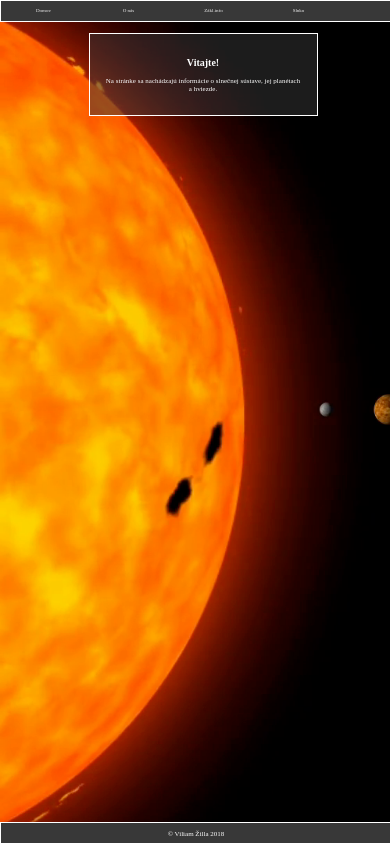
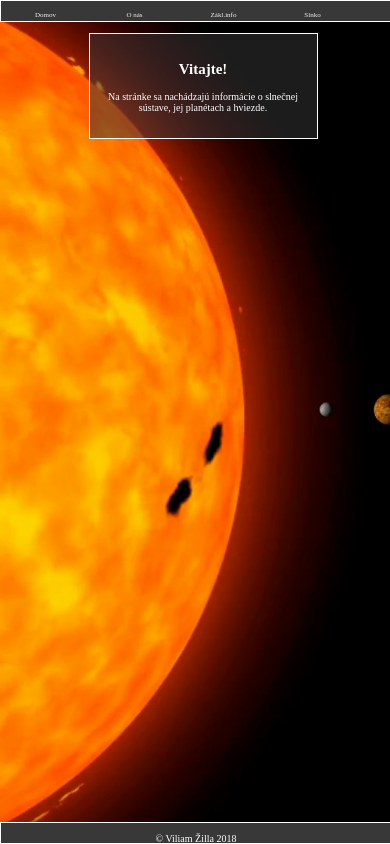
Before and after one commit to Dr3uX/SolarSystem, a plain HTML site: page index.html in a window 390 px wide. Drawn offline with Linux system fonts and the light colour scheme.

Commit message:
Update styles.css

```diff
--- a/css/styles.css
+++ b/css/styles.css
@@ -121,20 +121,20 @@ nav a:hover {
     }
 
     h1{
-        font-size:10px;
+        font-size:15px;
         color:white;
     }
 
     nav a {
-        padding: 7px 5px;
+        padding: 10px 7px;
         height:10px;
-        font-size:5px;
+        font-size:7px;
     }
     p{
-        font-size: 7px;
+        font-size: 10px;
     }
     footer p{
-        font-size: 7px;
+        font-size: 10px;
     }
     img{
         width: 100px;
```
